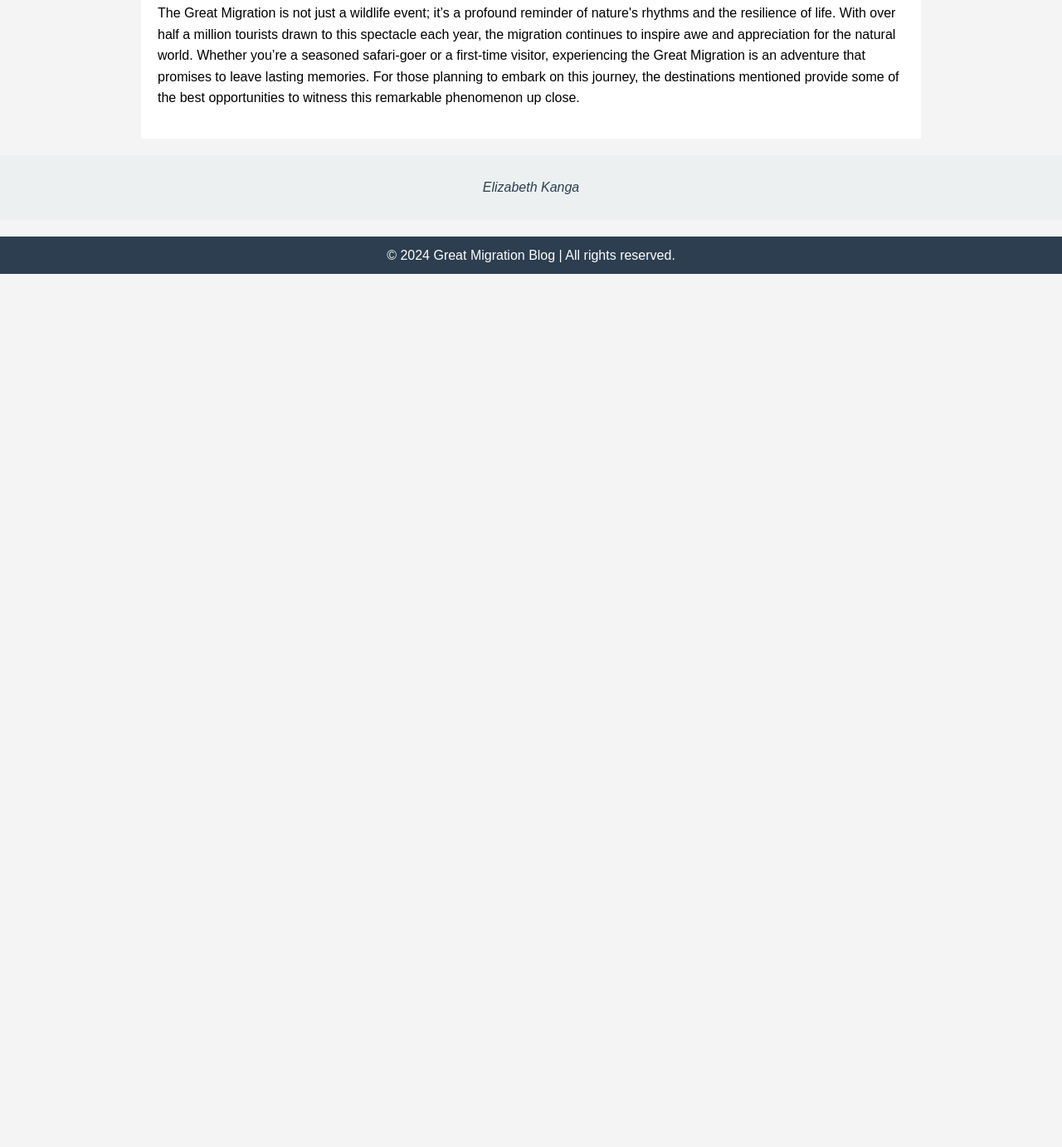
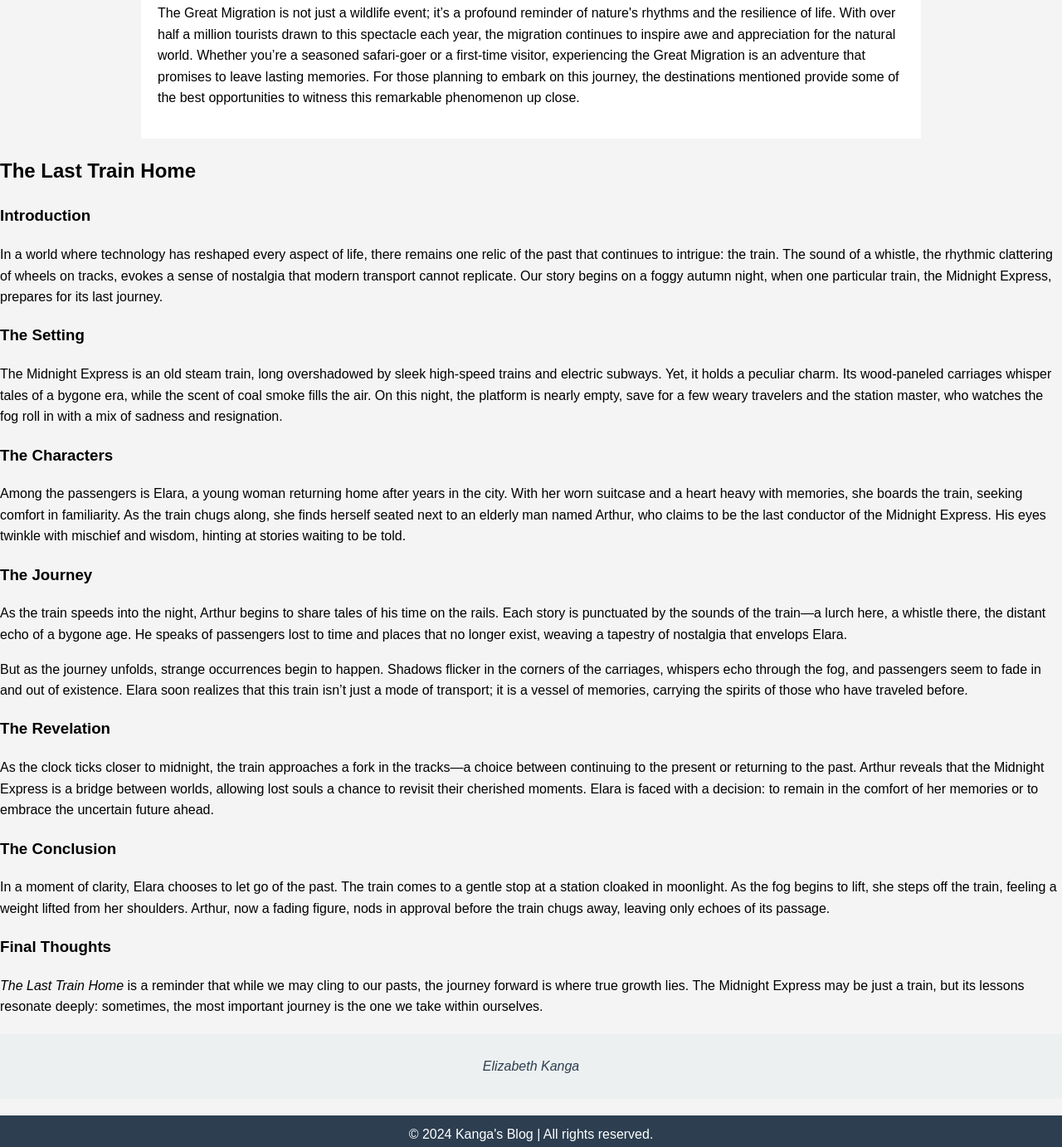
Before and after one commit to dennoh33/kangaBlog, a plain HTML site: page index.html in a window 1280 px wide. Shown: the part 3547-4929 px from the top of the page at 83% size. Before the commit the page ends 3877 px from the top, so only its background shows below. Drawn offline with Linux system fonts and the light colour scheme.

Commit message:
Update index.html

```diff
--- a/index.html
+++ b/index.html
@@ -60,13 +60,40 @@
         <p>The Great Migration is not just a wildlife event; it’s a profound reminder of nature's rhythms and the resilience of life. With over half a million tourists drawn to this spectacle each year, the migration continues to inspire awe and appreciation for the natural world. Whether you’re a seasoned safari-goer or a first-time visitor, experiencing the Great Migration is an adventure that promises to leave lasting memories. For those planning to embark on this journey, the destinations mentioned provide some of the best opportunities to witness this remarkable phenomenon up close.</p>
     </section>
 
+    <!-- "The Last Train Home" section -->
+    <section class="story">
+        <h2>The Last Train Home</h2>
+
+        <h3>Introduction</h3>
+        <p>In a world where technology has reshaped every aspect of life, there remains one relic of the past that continues to intrigue: the train. The sound of a whistle, the rhythmic clattering of wheels on tracks, evokes a sense of nostalgia that modern transport cannot replicate. Our story begins on a foggy autumn night, when one particular train, the Midnight Express, prepares for its last journey.</p>
+
+        <h3>The Setting</h3>
+        <p>The Midnight Express is an old steam train, long overshadowed by sleek high-speed trains and electric subways. Yet, it holds a peculiar charm. Its wood-paneled carriages whisper tales of a bygone era, while the scent of coal smoke fills the air. On this night, the platform is nearly empty, save for a few weary travelers and the station master, who watches the fog roll in with a mix of sadness and resignation.</p>
+
+        <h3>The Characters</h3>
+        <p>Among the passengers is Elara, a young woman returning home after years in the city. With her worn suitcase and a heart heavy with memories, she boards the train, seeking comfort in familiarity. As the train chugs along, she finds herself seated next to an elderly man named Arthur, who claims to be the last conductor of the Midnight Express. His eyes twinkle with mischief and wisdom, hinting at stories waiting to be told.</p>
+
+        <h3>The Journey</h3>
+        <p>As the train speeds into the night, Arthur begins to share tales of his time on the rails. Each story is punctuated by the sounds of the train—a lurch here, a whistle there, the distant echo of a bygone age. He speaks of passengers lost to time and places that no longer exist, weaving a tapestry of nostalgia that envelops Elara.</p>
+        <p>But as the journey unfolds, strange occurrences begin to happen. Shadows flicker in the corners of the carriages, whispers echo through the fog, and passengers seem to fade in and out of existence. Elara soon realizes that this train isn’t just a mode of transport; it is a vessel of memories, carrying the spirits of those who have traveled before.</p>
+
+        <h3>The Revelation</h3>
+        <p>As the clock ticks closer to midnight, the train approaches a fork in the tracks—a choice between continuing to the present or returning to the past. Arthur reveals that the Midnight Express is a bridge between worlds, allowing lost souls a chance to revisit their cherished moments. Elara is faced with a decision: to remain in the comfort of her memories or to embrace the uncertain future ahead.</p>
+
+        <h3>The Conclusion</h3>
+        <p>In a moment of clarity, Elara chooses to let go of the past. The train comes to a gentle stop at a station cloaked in moonlight. As the fog begins to lift, she steps off the train, feeling a weight lifted from her shoulders. Arthur, now a fading figure, nods in approval before the train chugs away, leaving only echoes of its passage.</p>
+
+        <h3>Final Thoughts</h3>
+        <p><em>The Last Train Home</em> is a reminder that while we may cling to our pasts, the journey forward is where true growth lies. The Midnight Express may be just a train, but its lessons resonate deeply: sometimes, the most important journey is the one we take within ourselves.</p>
+    </section>
+
     <!-- Author Acknowledgment at the bottom -->
     <div class="author-info">
         <p>Elizabeth Kanga</p>
     </div>
 
     <footer>
-        <p>&copy; 2024 Great Migration Blog | All rights reserved.</p>
+        <p>&copy; 2024 Kanga's Blog | All rights reserved.</p>
     </footer>
 </body>
 
```
